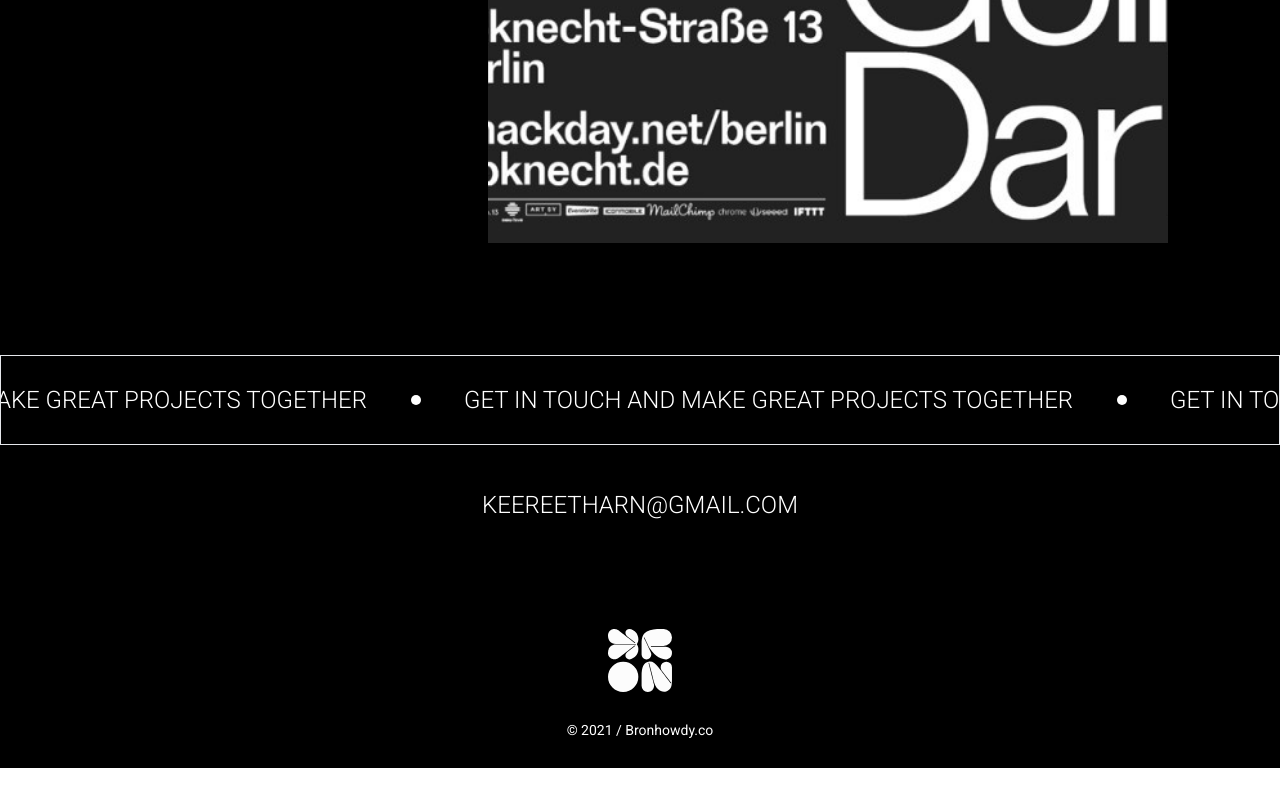
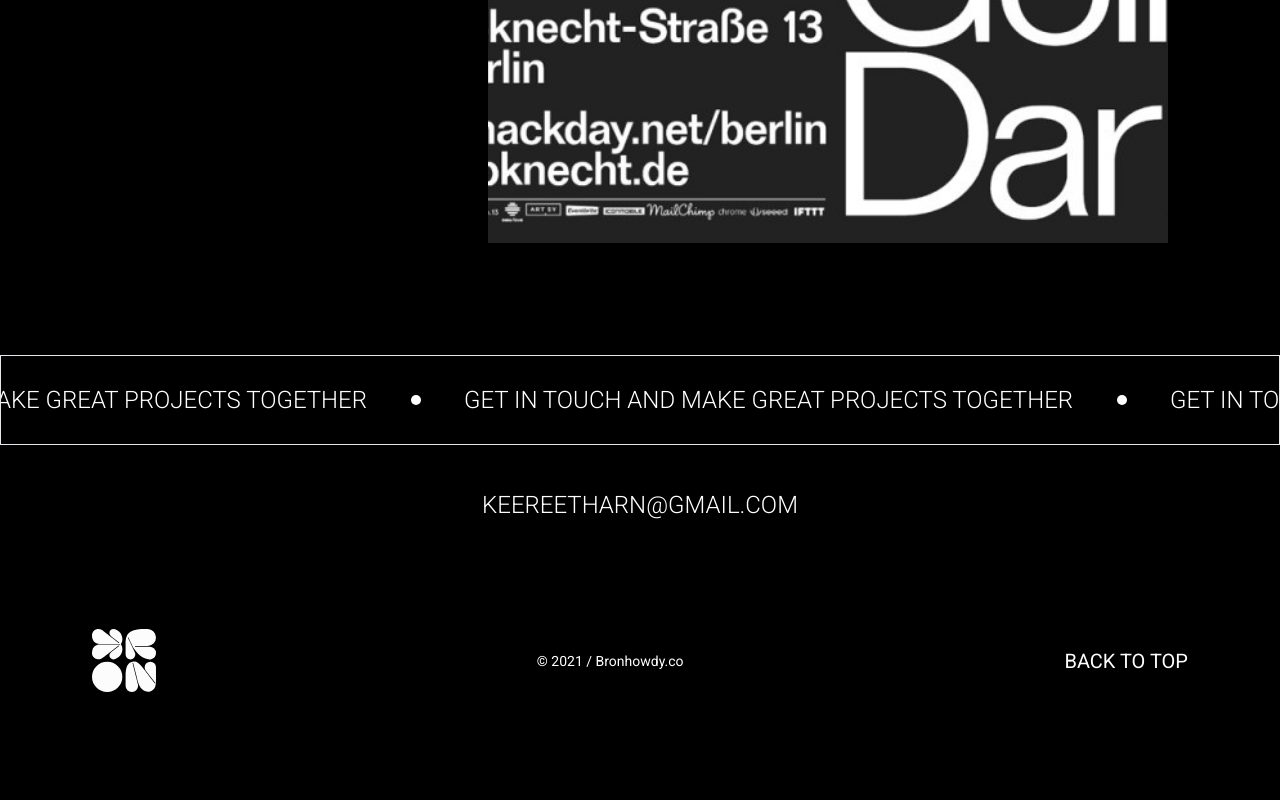
Before and after one commit to PawaOx4th/bronhowdy-portfolio, a React (Vite) app: page / in a window 1280 px wide. Shown: the part 5194-5994 px from the top of the page. Before the commit the page ends 5962 px from the top, so only its background shows below. Built offline with nearby package versions, Linux system fonts and the light colour scheme; some icons are missing; a web font is replaced by a local one.

Commit message:
feat: 🎸 Add button click to scroll to top

```diff
--- a/src/components/Footer/footer.tsx
+++ b/src/components/Footer/footer.tsx
@@ -11,7 +11,7 @@ interface Props {}
 
 function Footer(): ReactElement {
   return (
-    <div className={` pt-11 pb-7 px-9`}>
+    <footer className={` pt-11 pb-7 px-9`}>
       <div className={`flex flex-col items-center`}>
         <p className={` uppercase text-2xl font-light`}>
           Keereetharn@gmail.com
@@ -38,11 +38,19 @@ function Footer(): ReactElement {
           </a>
         </div>
       </div>
-      <div className={` mt-14 flex flex-col items-center justify-center`}>
+      <div
+        className={` mt-14 flex flex-col lg:flex-row items-center lg:items-center justify-center lg:justify-between lg:px-14 lg:pb-20`}>
         <img src={BronHowdyLogo} alt="" className={`w-16 h-auto`} />
-        <p className={`pt-7 text-sm`}>&#169; 2021 / Bronhowdy.co</p>
+        <p className={`pt-7 lg:pt-0 text-sm`}>&#169; 2021 / Bronhowdy.co</p>
+        <button
+          className={`text-xl hidden lg:block`}
+          onClick={(e) => {
+            window.scrollTo({ top: 0, behavior: "smooth" })
+          }}>
+          BACK TO TOP
+        </button>
       </div>
-    </div>
+    </footer>
   )
 }
 
```
